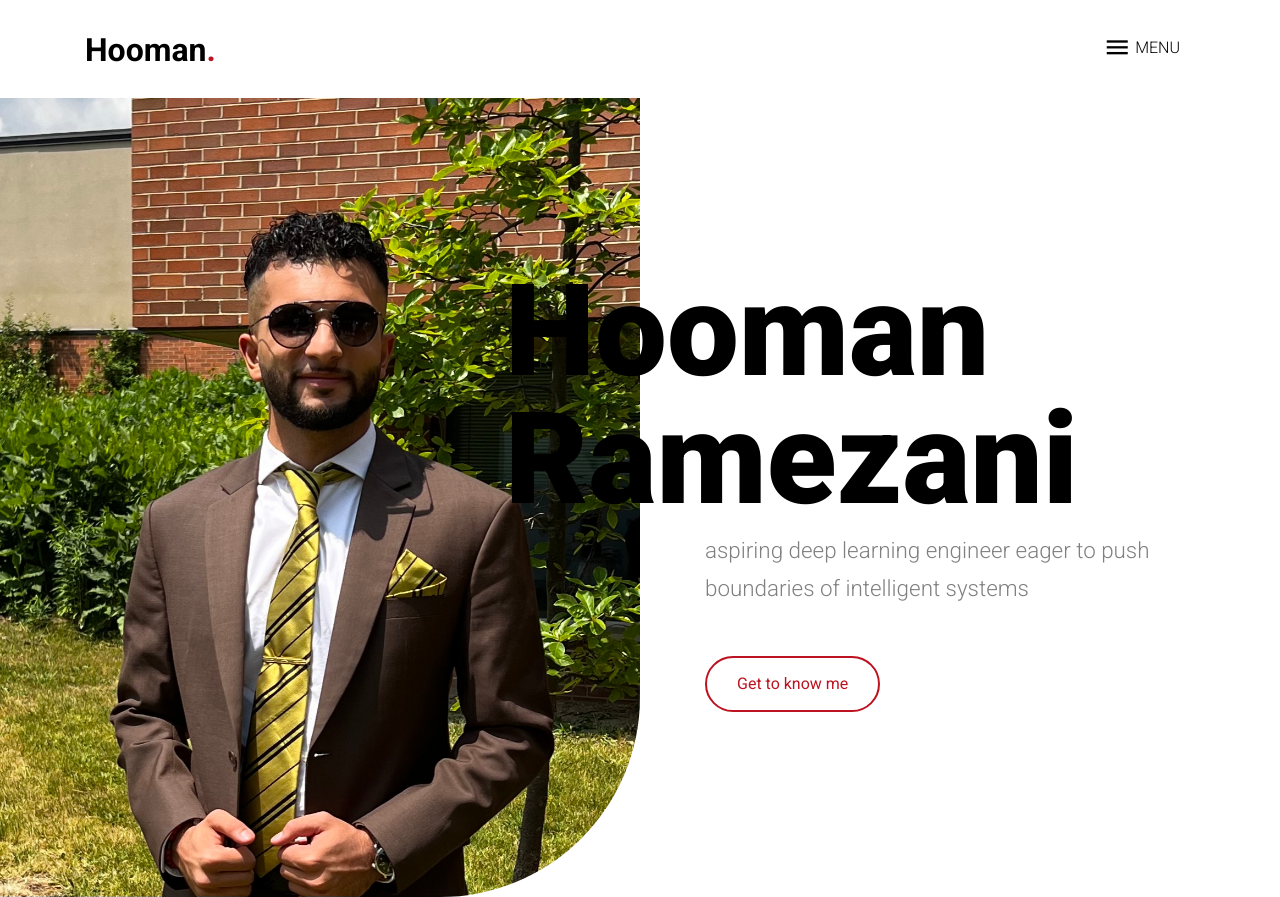
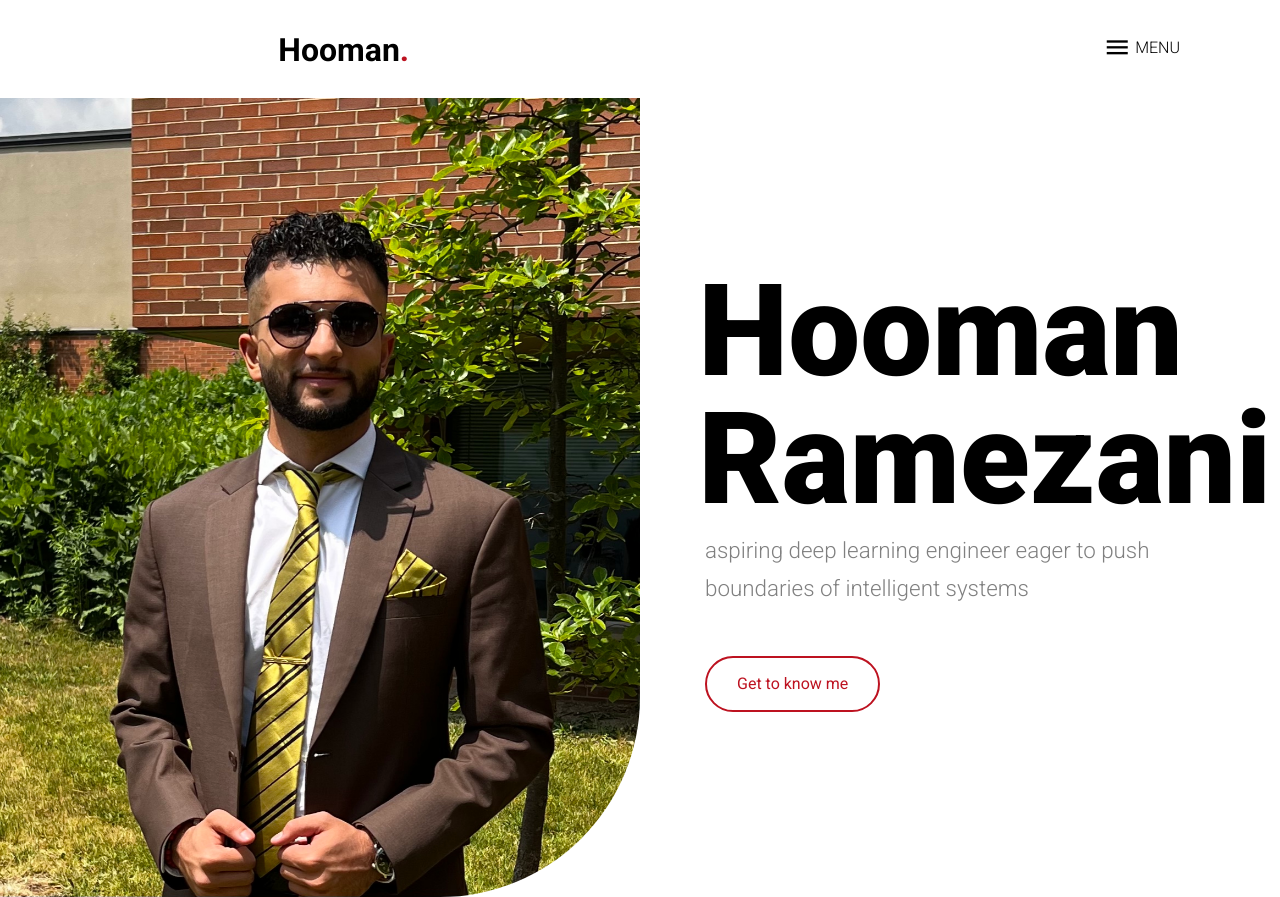
Before and after one commit to HoomanRamezani/hoomanramezani.github.io, a plain HTML site: page index.html in a window 1280 px wide. Shown: the top 897 px of the page. Drawn offline with Linux system fonts and the light colour scheme; files whose address does not match are found by name.

```diff
--- a/index.html
+++ b/index.html
@@ -1,9 +1,15 @@
 <!DOCTYPE html>
 <html lang="en">
   <head>
+    <style>
+    h1 {
+      padding-left: 145pt;
+    }
+
+  </style>
     <!-- Global site tag (gtag.js) - Google Analytics -->
     <script async src="https://www.googletagmanager.com/gtag/js?id=G-WDHN276JJE"></script>
-    <script>
+    <script>ß
       window.dataLayer = window.dataLayer || [];
       function gtag(){dataLayer.push(arguments);}
       gtag('js', new Date());
```
Also changed, not shown: 2 other files.
